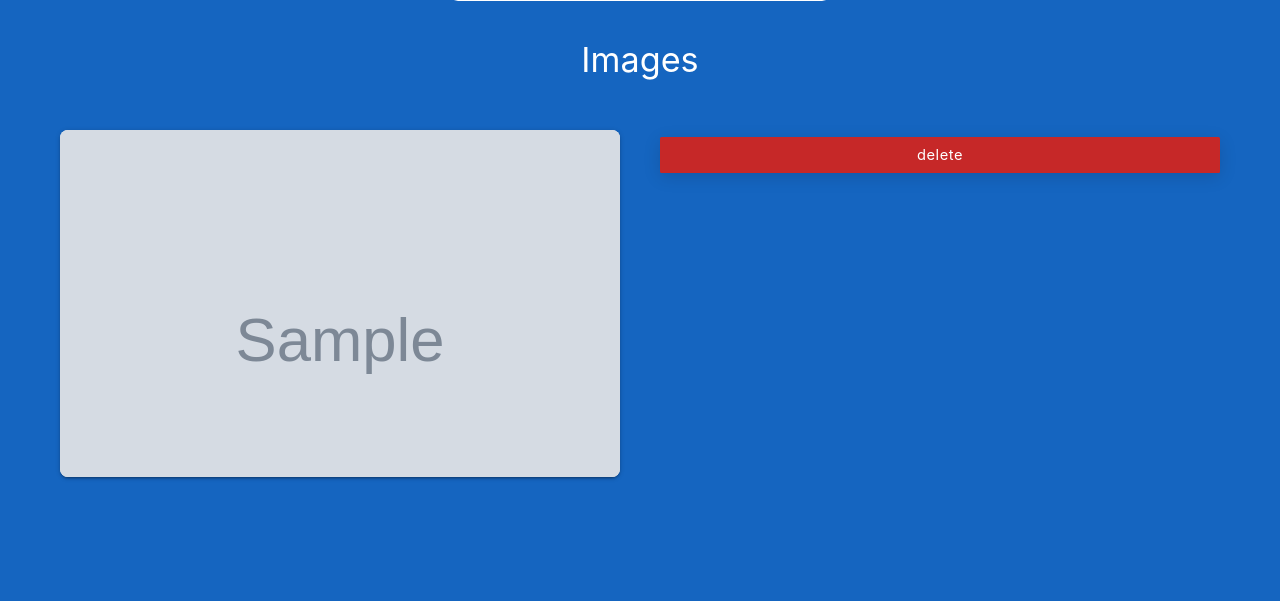
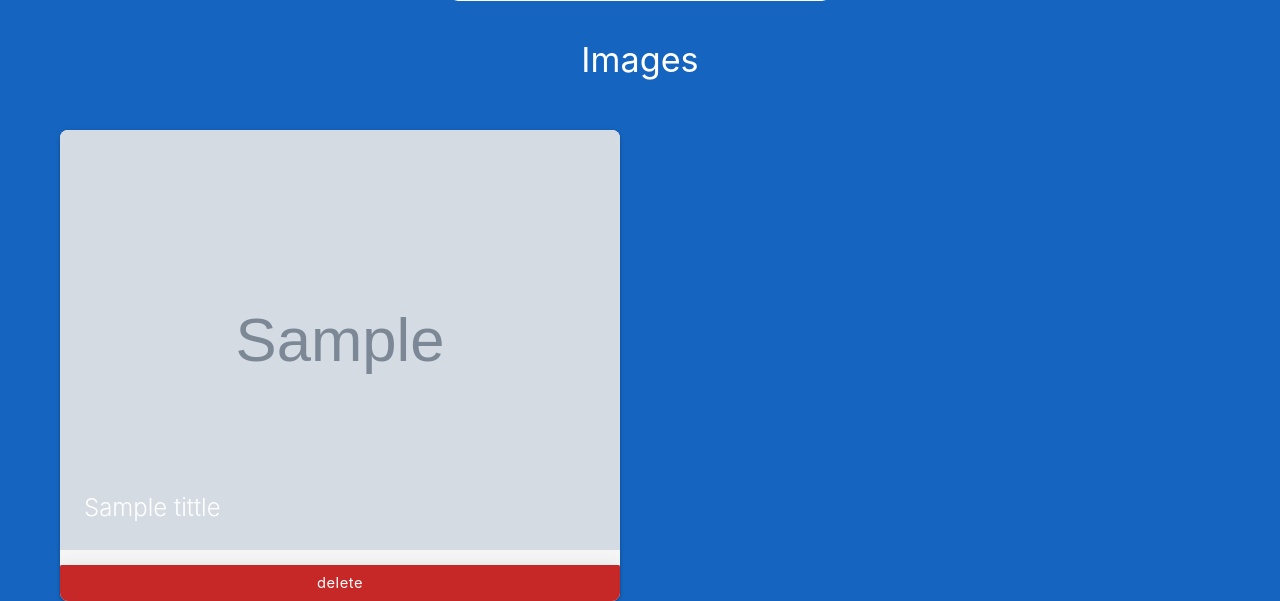
Before and after one commit to webBlaster/fileuploader, a Flask app: template templates/dashboard.html in a window 1280 px wide. Shown: the part 404-1005 px from the top of the page. Before the commit the page ends 884 px from the top, so only its background shows below. Run offline with Flask 2, Linux system fonts and the light colour scheme; the template is opened without the code that fills it: most values are stand-ins (such as "Sample title", 1, 10 or a date in 2020); grey boxes marked "Sample" are stand-in pictures; some libraries are stand-ins or nearby versions.

Commit message:
little changes to card again

```diff
--- a/static/styles.css
+++ b/static/styles.css
@@ -91,7 +91,7 @@ input{
     padding: 2rem 4rem;
   }
 
-  .image-container .card {
+  .image-container .card__container .card {
     width: 100%;
     background-size: cover;
     background-position: 100%;
--- a/templates/dashboard.html
+++ b/templates/dashboard.html
@@ -48,14 +48,17 @@
 
         {% for image in images %}
 
-
-              <div class="card">
+              <div class="card__container">
+                <div class="card">
                   <div class="card-image">
                     <img src="{{ image.url }}">
                     <span class="card-title">{{ image.tittle }}</span>
                   </div>
+                <a href="{{url_for('delete_image', id=image.id)}}" class="white-text red darken-3 btn">delete</a>
+              </div>
+
                 </div>
-                <a href="{{url_for('delete_image', id=image.id)}}" class="white-text red darken-3 btn">delete</a>
+
           {% endfor %}
 
       </div>
```
